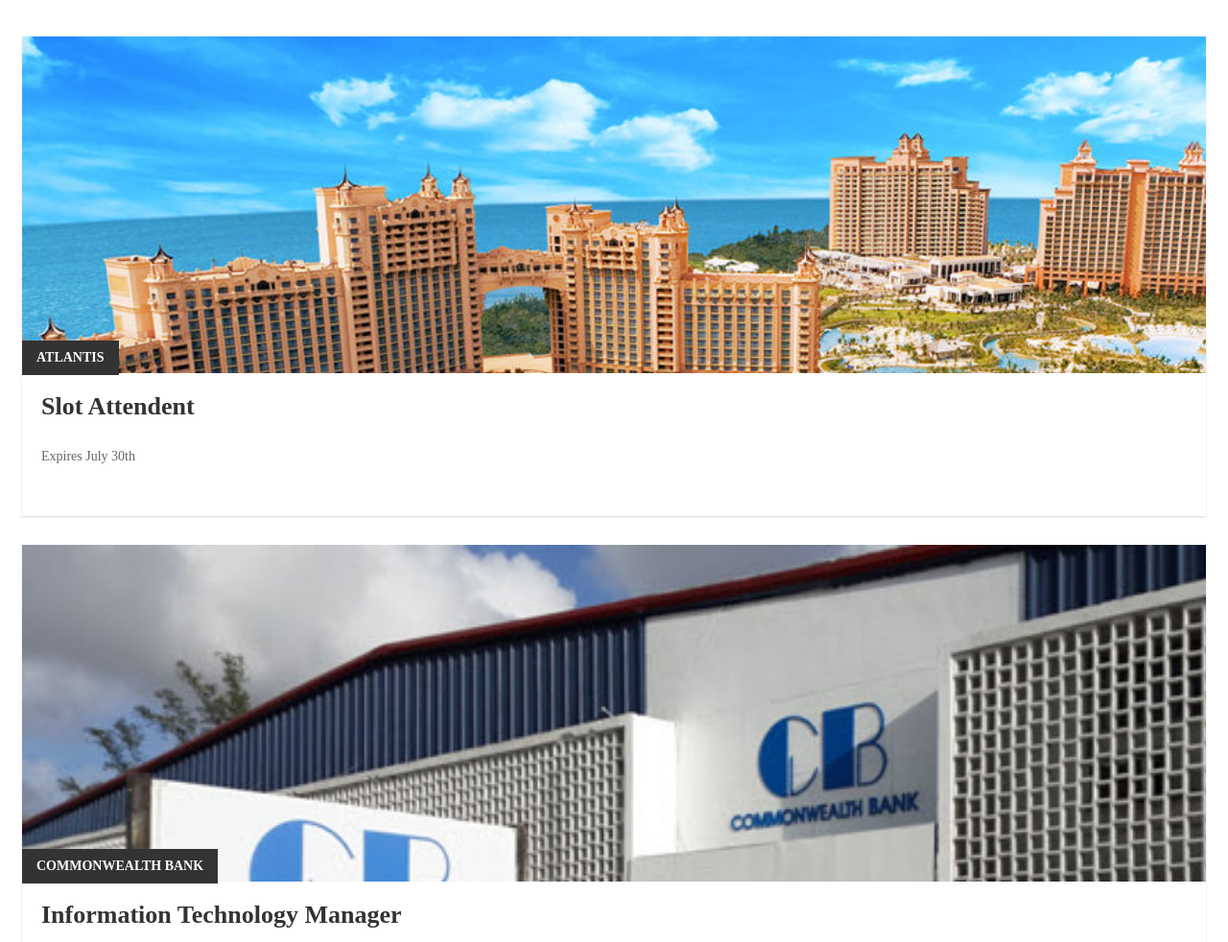
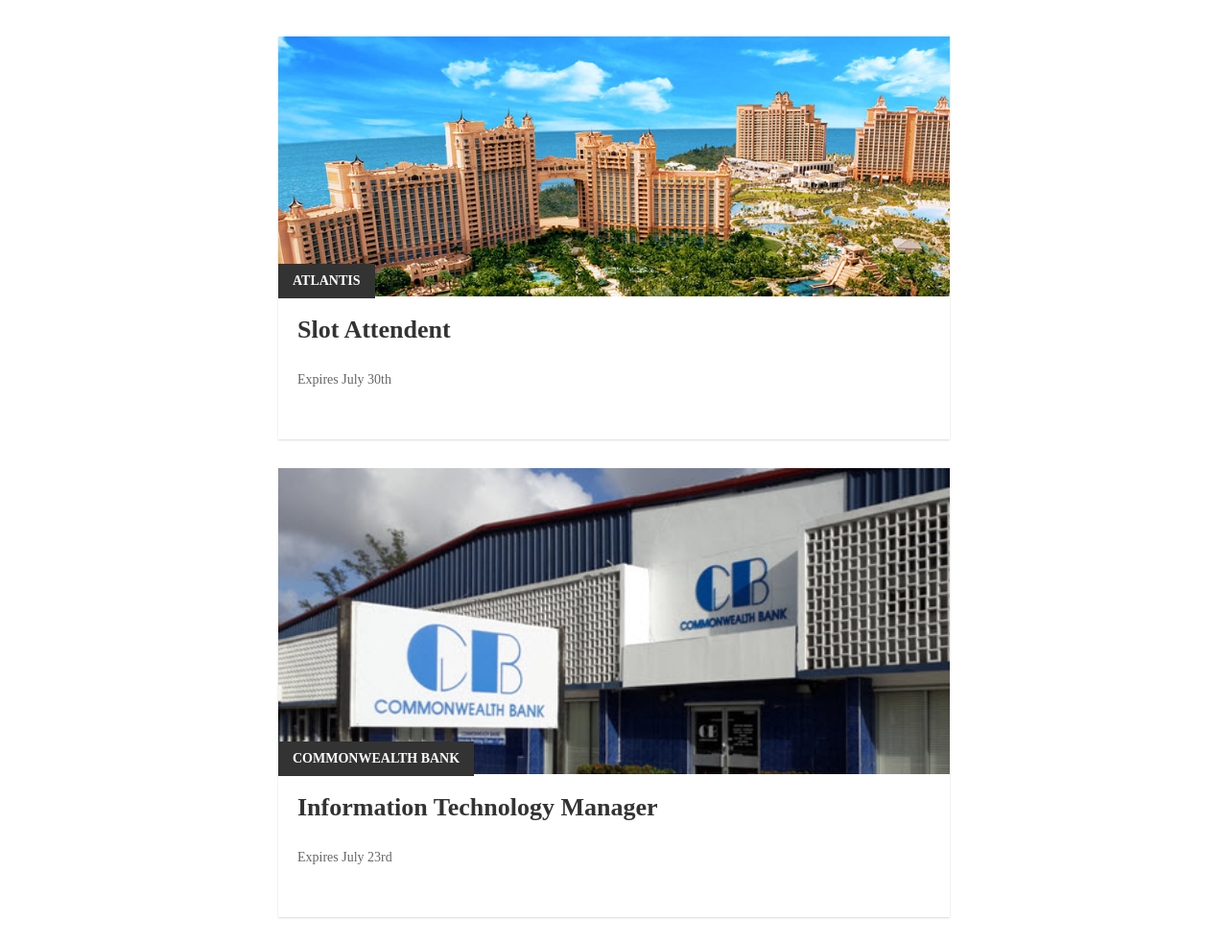
Before and after one commit to daktirr/daktirr.github.io, a plain HTML site: page materialcardview1jobs/index.html in a window 1280 px wide. Shown: the top 982 px of the page at 96% size. Drawn offline with Linux system fonts and the light colour scheme.

Commit message:
Update card.css

```diff
--- a/materialcardview1jobs/css/card.css
+++ b/materialcardview1jobs/css/card.css
@@ -3,7 +3,7 @@
    padding-left: 15px;
    margin-right: auto;
    margin-left: auto;
-
+   max-width: 700px;
    overflow:hidden;
    min-height:0px !important;
 
@@ -28,7 +28,7 @@
 }
 .report-module .thumbnail {
   /*background: #009775;*/
-  height: 500px;
+
 
   overflow: hidden;
 }
```
